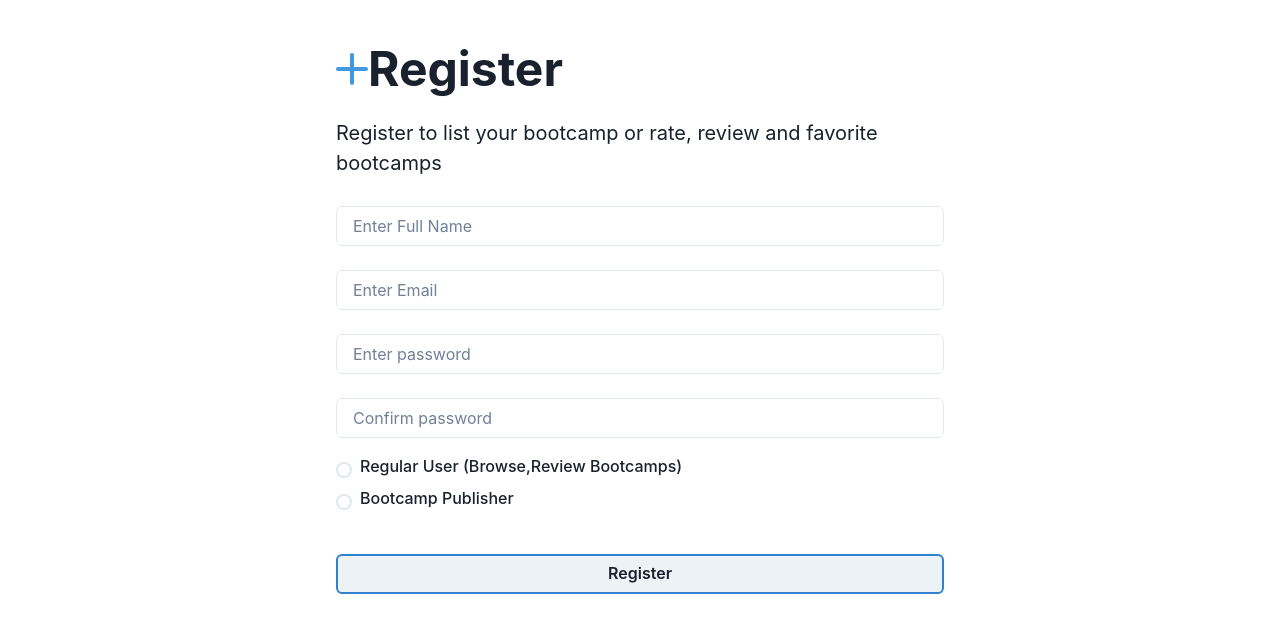
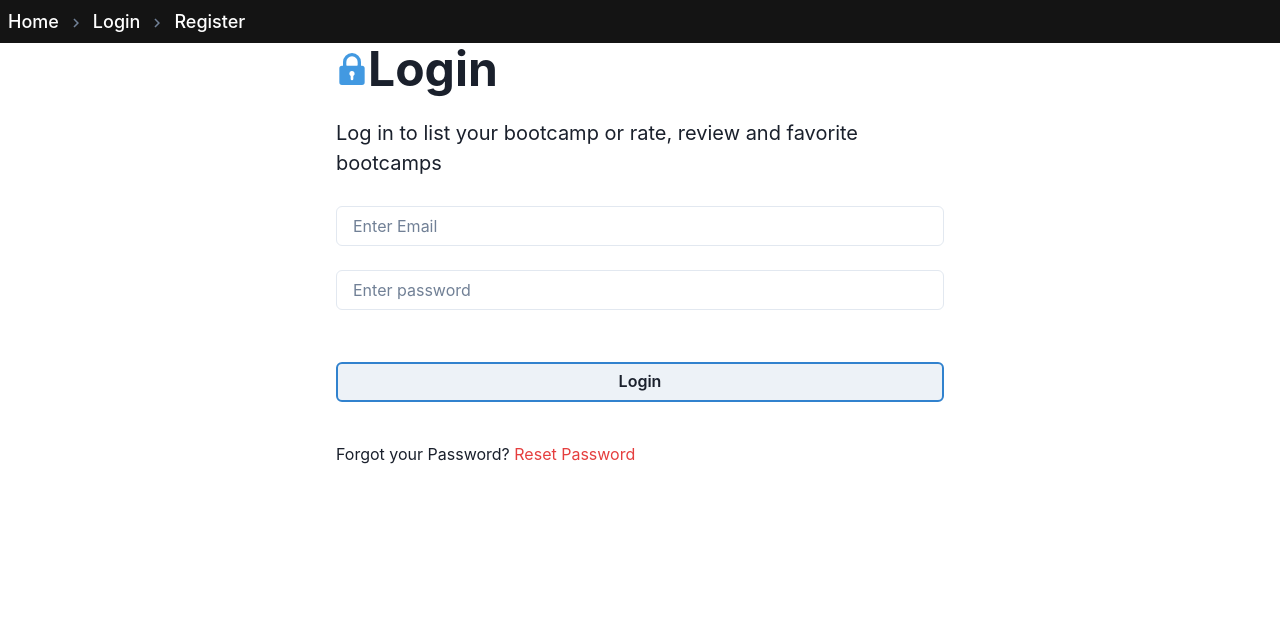
Before and after one commit to Srabo93/DevCamper_Frontend_REACT, a React (Create React App) app: page /login in a window 1280 px wide. Shown: the top 632 px of the page. Built offline with nearby package versions, Linux system fonts and the light colour scheme.

Commit message:
Rendering dynamic Formik Inputs enabled, added Basic Routing

```diff
--- a/src/App.js
+++ b/src/App.js
@@ -1,11 +1,23 @@
+import { Routes, Route } from "react-router-dom";
 import { ChakraProvider } from "@chakra-ui/react";
 import theme from "./theme";
+import Layout from "./components/Layout";
 import Register from "./pages/auth/Register";
+import Index from "./pages/index/Index";
+import Login from "./pages/auth/Login";
 
 const App = () => {
   return (
     <ChakraProvider theme={theme}>
-      <Register />
+      <Routes>
+        <Route path="/" element={<Layout />}>
+          <Route index element={<Index />} />
+          <Route path="login" element={<Login />} />
+          <Route path="register" element={<Register />} />
+
+          {/* <Route path="*" element={<NoMatch />} /> */}
+        </Route>
+      </Routes>
     </ChakraProvider>
   );
 };
--- /dev/null
+++ b/src/components/Layout.js
@@ -0,0 +1,40 @@
+import React from "react";
+import { Breadcrumb, BreadcrumbItem, BreadcrumbLink } from "@chakra-ui/react";
+import { Outlet, Link } from "react-router-dom";
+import { ChevronRightIcon } from "@chakra-ui/icons";
+const Layout = () => {
+  return (
+    <>
+      <Breadcrumb
+        as="nav"
+        fontWeight="medium"
+        fontSize="large"
+        spacing="8px"
+        position="fixed"
+        w="full"
+        padding={2}
+        bg="blackAlpha.900"
+        color="white"
+        separator={<ChevronRightIcon color="gray.500" />}
+      >
+        <BreadcrumbItem>
+          <BreadcrumbLink as={Link} to="/">
+            Home
+          </BreadcrumbLink>
+        </BreadcrumbItem>
+        <BreadcrumbItem>
+          <BreadcrumbLink as={Link} to="/login">
+            Login
+          </BreadcrumbLink>
+        </BreadcrumbItem>
+        <BreadcrumbItem as={Link} to="/register">
+          <BreadcrumbLink>Register</BreadcrumbLink>
+        </BreadcrumbItem>
+      </Breadcrumb>
+
+      <Outlet />
+    </>
+  );
+};
+
+export default Layout;
--- a/src/components/formik/Form.js
+++ b/src/components/formik/Form.js
@@ -1,7 +1,7 @@
 import React from "react";
 import { VStack, Button, RadioGroup } from "@chakra-ui/react";
 import { Formik } from "formik";
-import FormikControl from "./FormikControl";
+import FormikRenderControl from "./FormikRenderControl";
 import ValidationControl from "./ValidationControl";
 
 const Form = ({ inputtype1, inputs, inputtype2, radio, validation, btn }) => {
@@ -25,36 +25,8 @@ const Form = ({ inputtype1, inputs, inputtype2, radio, validation, btn }) => {
           align="flex-start"
           w="full"
         >
-          {inputs.map((element, index) => {
-            return (
-              <FormikControl
-                control={inputtype1}
-                type={element.type}
-                name={element.name}
-                key={index}
-                placeholder={element.placeholder}
-              />
-            );
-          })}
-          {radio.length > 0 ? (
-            <RadioGroup>
-              {radio.map((element, index) => {
-                return (
-                  <FormikControl
-                    key={index}
-                    control={inputtype2}
-                    type={element.type}
-                    name={element.name}
-                    label={element.label}
-                    value={element.value}
-                  />
-                );
-              })}
-            </RadioGroup>
-          ) : (
-            ""
-          )}
-          )
+          {FormikRenderControl(inputs, inputtype1)}
+          {<RadioGroup>{FormikRenderControl(radio, inputtype2)}</RadioGroup>})
           <Button
             mt={5}
             type="submit"
--- /dev/null
+++ b/src/components/formik/FormikRenderControl.js
@@ -0,0 +1,37 @@
+import React from "react";
+import FormikControl from "./FormikControl";
+
+const FormikRenderControl = (inputs, inputtype) => {
+  switch (inputtype) {
+    case "input":
+      return inputs.map((element, index) => {
+        return (
+          <FormikControl
+            control={inputtype}
+            type={element.type}
+            name={element.name}
+            key={index}
+            placeholder={element.placeholder}
+          />
+        );
+      });
+
+    case "radio":
+      return inputs.map((element, index) => {
+        return (
+          <FormikControl
+            control={inputtype}
+            key={index}
+            type={element.type}
+            name={element.name}
+            label={element.label}
+            value={element.value}
+          />
+        );
+      });
+    default:
+      return null;
+  }
+};
+
+export default FormikRenderControl;
--- a/src/pages/Index/Index.js
+++ b/src/pages/Index/Index.js
@@ -1,4 +1,4 @@
-import { Container, Flex, VStack } from "@chakra-ui/react";
+import { Container, Flex } from "@chakra-ui/react";
 import styles from "./index.module.css";
 import React from "react";
 import Header from "./Header";
--- a/src/pages/auth/Login.js
+++ b/src/pages/auth/Login.js
@@ -11,9 +11,8 @@ const Login = () => {
       "Log in to list your bootcamp or rate, review and favorite bootcamps",
   };
   const inputFields = [
-    "input",
-    { type: "email", placeholder: "Enter Email" },
-    { type: "password", placeholder: "Enter password" },
+    { type: "email", name: "email", placeholder: "Enter Email" },
+    { type: "password", name: "password", placeholder: "Enter password" },
   ];
   return (
     <Container maxW="container.sm">
@@ -23,7 +22,7 @@ const Login = () => {
           typography={typography}
         />
         <Form
-          inputtype="input"
+          inputtype1="input"
           inputs={inputFields}
           validation="login"
           btn={typography.context}
```
